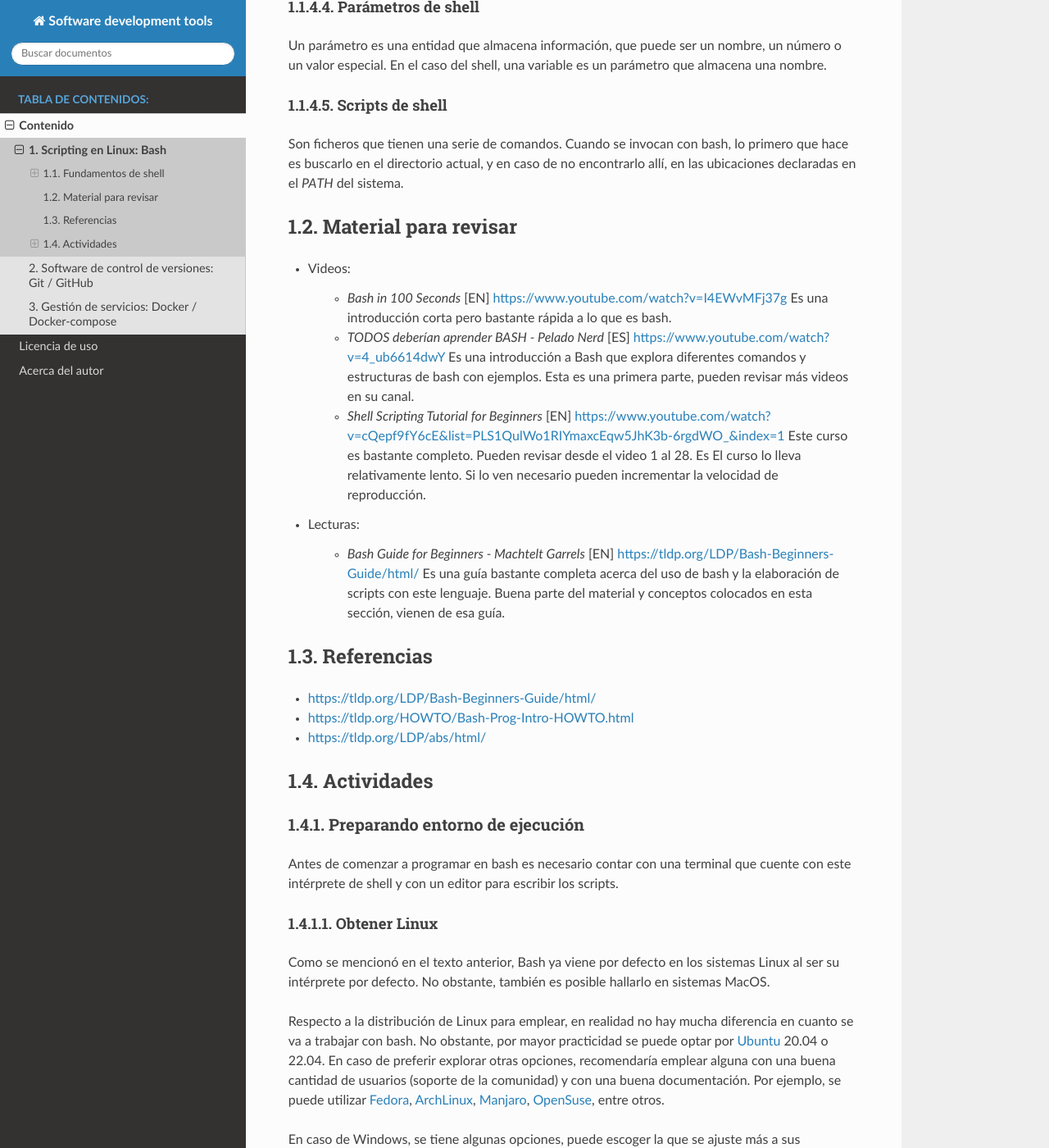
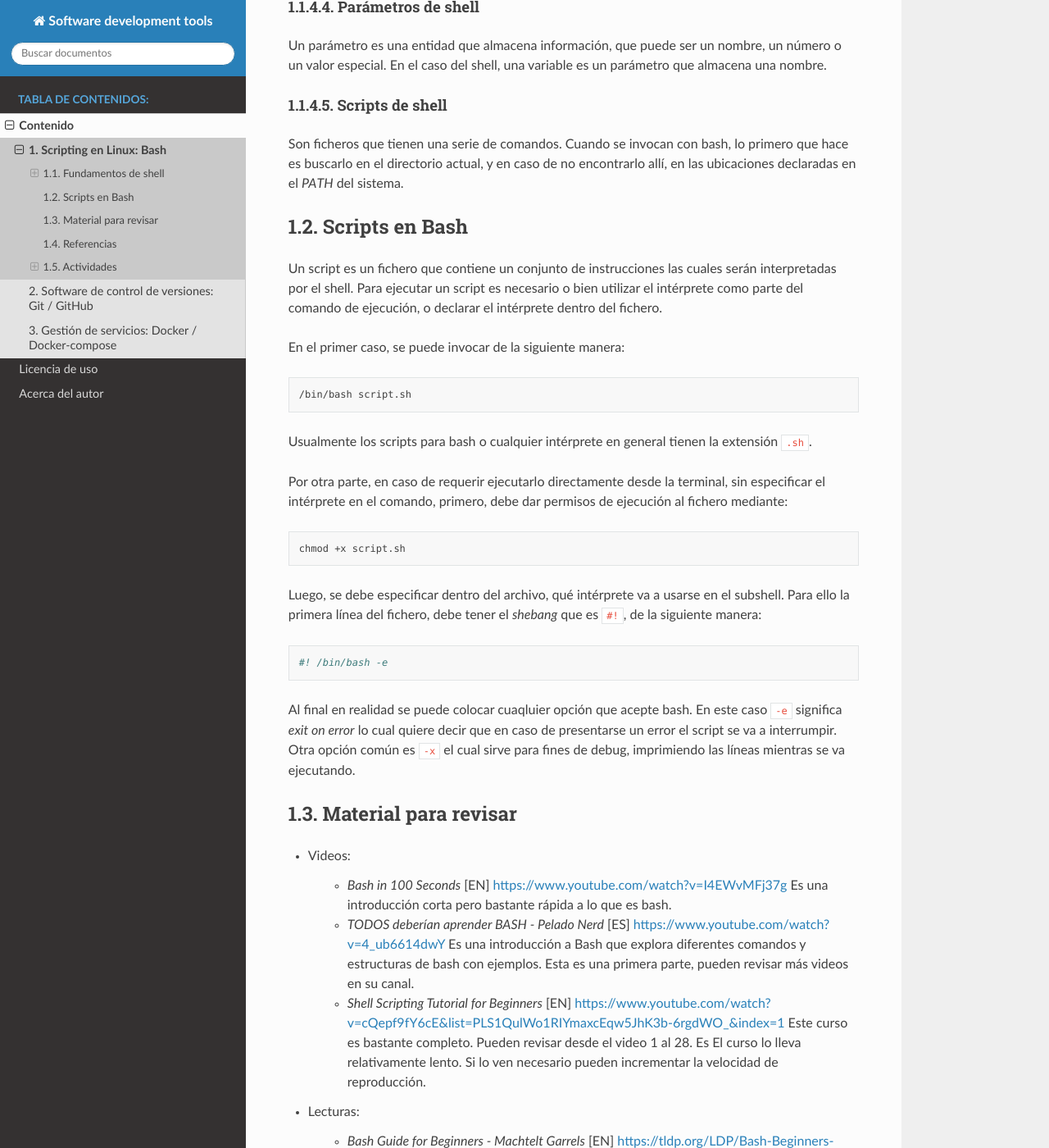
Before and after one commit to LuighiV/course-swdev, a Sphinx documentation site: the page built from docs/source/contents/bash.rst, in a window 1280 px wide and 1400 px high, scrolled down 2516 px. Shown: the whole window at 82% size. Built offline with Sphinx 7.4.7 and the Read the Docs theme 2.0.0, drawn with Linux system fonts in a browser that asks for light colours; some of the changed text lies outside the part shown.

Commit message:
Add scripts para bash

```diff
--- a/docs/source/contents/bash.rst
+++ b/docs/source/contents/bash.rst
@@ -152,6 +152,47 @@ Scripts de shell
 Son ficheros que tienen una serie de comandos. Cuando se invocan con bash, lo
 primero que hace es buscarlo en el directorio actual, y en caso de no
 encontrarlo allí, en las ubicaciones declaradas en el `PATH` del sistema.
+
+
+Scripts en Bash
+---------------
+
+Un script es un fichero que contiene un conjunto de instrucciones las cuales
+serán interpretadas por el shell. Para ejecutar un script es necesario o bien
+utilizar el intérprete como parte del comando de ejecución, o declarar el
+intérprete dentro del fichero.
+
+En el primer caso, se puede invocar de la siguiente manera:
+
+.. code-block:: bash
+
+   /bin/bash script.sh
+
+Usualmente los scripts para bash o cualquier intérprete en general tienen la
+extensión :code:`.sh`.
+
+Por otra parte, en caso de requerir ejecutarlo directamente desde la terminal,
+sin especificar el intérprete en el comando, primero, debe dar permisos de
+ejecución al fichero mediante:
+
+.. code-block:: bash
+
+   chmod +x script.sh
+
+Luego, se debe especificar dentro del archivo, qué intérprete va a usarse en el
+subshell. Para ello la primera línea del fichero, debe tener el *shebang* que
+es :code:`#!`, de la siguiente manera:
+
+.. code-block:: bash
+
+   #! /bin/bash -e
+
+Al final en realidad se puede colocar cuaqluier opción que acepte bash. En este
+caso :code:`-e` significa `exit on error` lo cual quiere decir que en caso de
+presentarse un error el script se va a interrumpir. Otra opción común es
+:code:`-x` el cual sirve para fines de debug, imprimiendo las líneas mientras
+se va ejecutando.
+
 
 Material para revisar
 ---------------------
```
